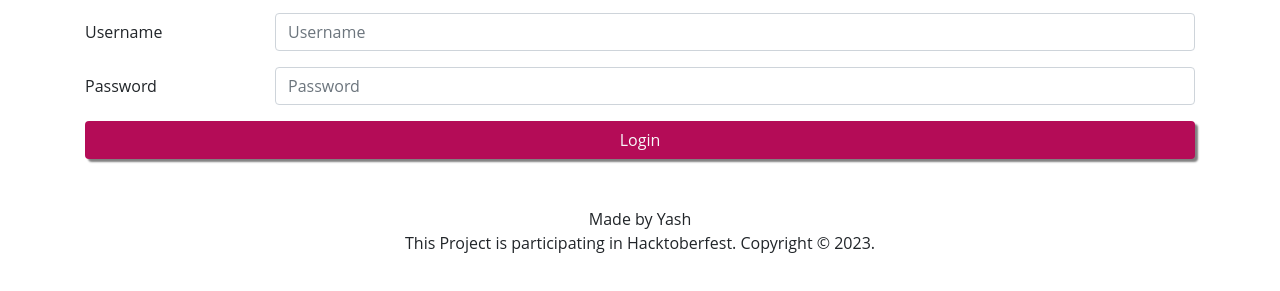
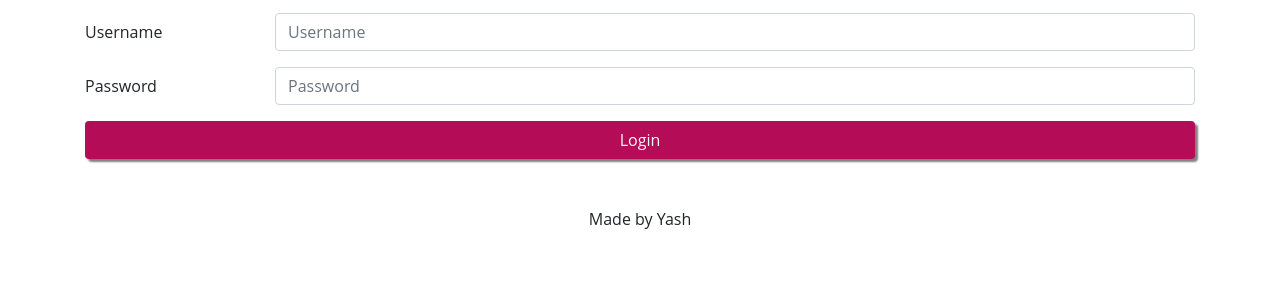
Before and after one commit to yashithape/MedStats-main, a plain HTML site: page login.html in a window 1280 px wide. Shown: the part 161-452 px from the top of the page. Drawn offline with nearby package versions, Linux system fonts and the light colour scheme.

Commit message:
basic changes

```diff
--- a/login.html
+++ b/login.html
@@ -57,7 +57,7 @@
   <footer>
     <p class="text-center">
       Made by Yash <br>
-      This Project is participating in Hacktoberfest. Copyright © 2023.</br></br>
+      </br></br>
     </p>
   </footer>
 
```
